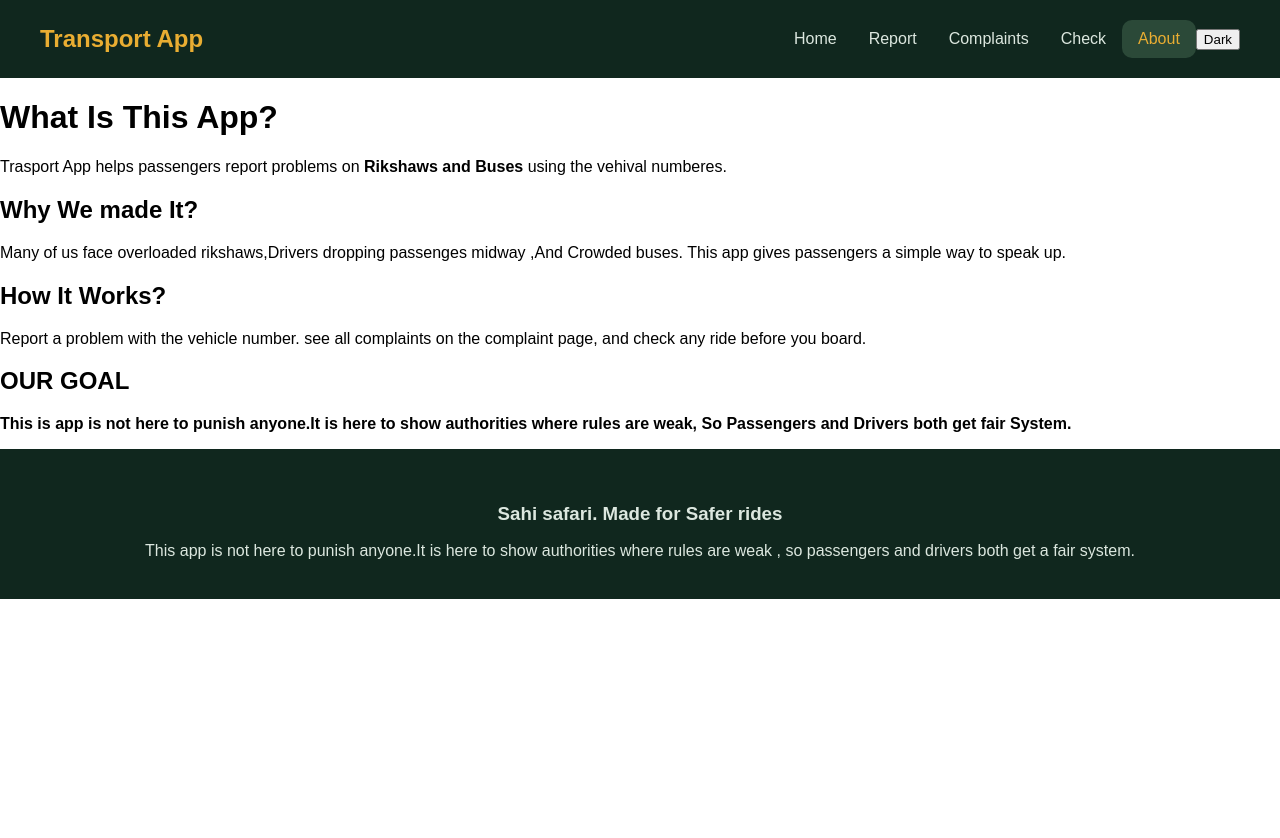
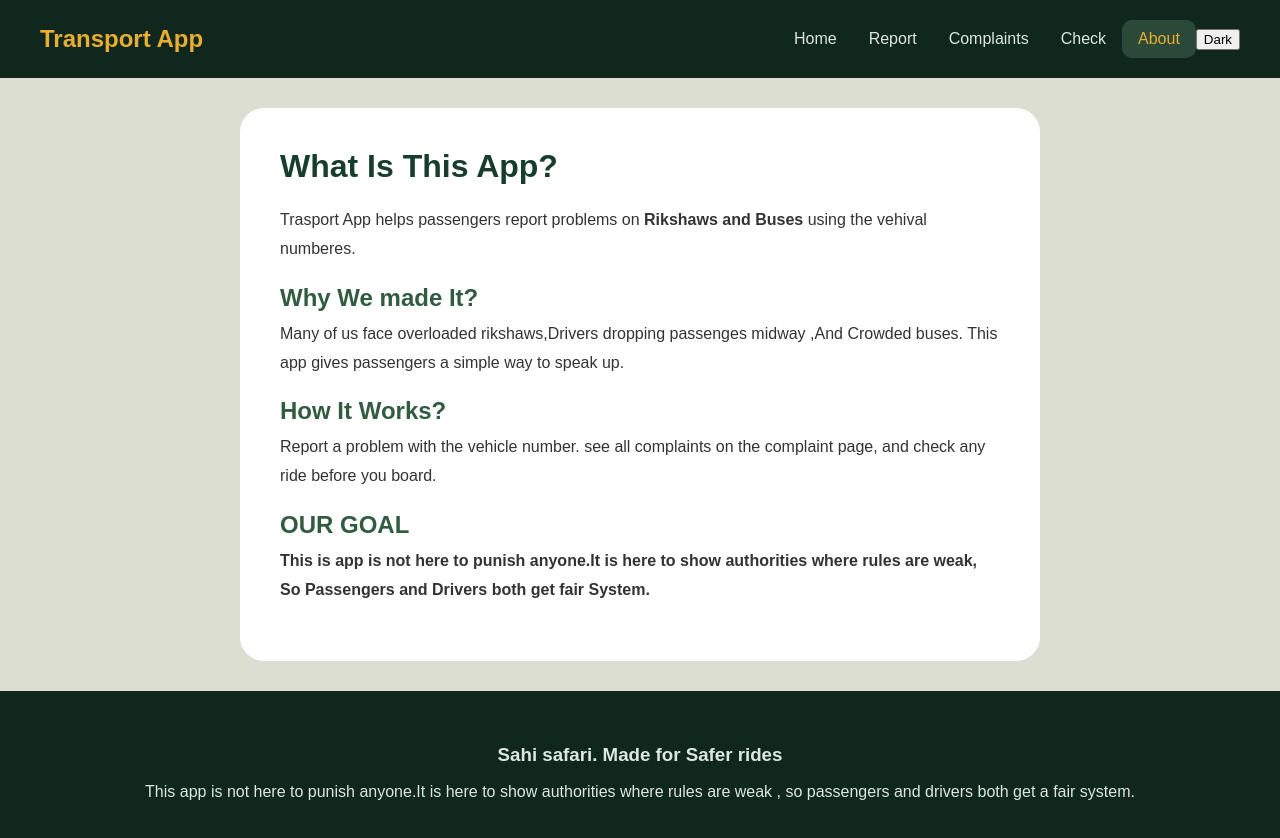
Before and after one commit to NutanShinde8926/trasport-app, a React (Vite) app: page /about in a window 1280 px wide. Before the commit the page ends 800 px from the top, so only its background shows below. Built offline with nearby package versions, Linux system fonts and the light colour scheme.

Commit message:
About page is done

```diff
--- a/src/index.css
+++ b/src/index.css
@@ -152,3 +152,30 @@ main{
     padding: 10px 16px;
     border-radius: 10px;
 }
+
+/*ABOUT*/
+.about{
+    min-height: 75vh;
+    background-color: #dbded0;
+    padding: 30px;
+}
+.about-card{
+    background-color: white;
+    max-width: 800px;
+    margin: 0 auto;
+    padding: 40px;
+    border-radius: 24px;
+}
+.about-card h1{
+    color: #173d2d;
+    margin-top: 0;
+}
+.about-card h2{
+    color: #315c40;
+    margin-bottom: 8px;
+}
+.about-card p{
+    line-height: 1.8;
+    color: #333;
+    margin-top: 0;
+}
```
